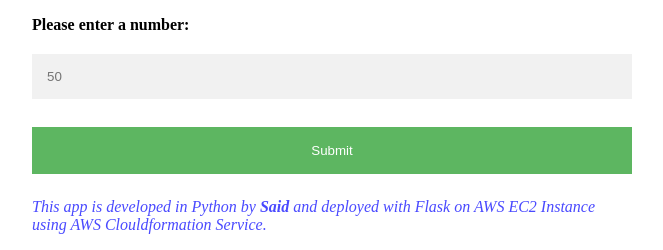
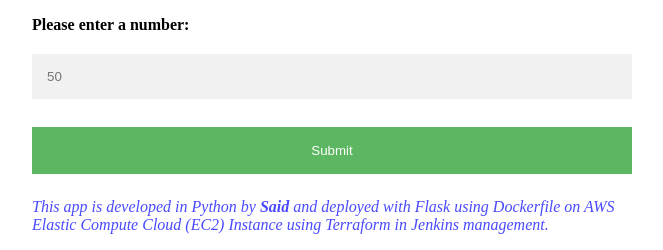
Before and after one commit to msaidcevik/DevOps-first-project, a Flask app: page / in a window 1280 px wide. Shown: the part 551-801 px from the top of the page, without its empty margins (308-971 px from the left). Run offline with Flask 3, Linux system fonts and the light colour scheme.

Commit message:
Update index.html

```diff
--- a/app/templates/index.html
+++ b/app/templates/index.html
@@ -73,7 +73,7 @@
     {% endif %}
   </form>
 
-  <p class="footnote"><i>This app is developed in Python by <b>{{ developer_name }}</b> and deployed with Flask on AWS EC2 Instance using AWS Clouldformation Service.</i></p>
+  <p class="footnote"><i>This app is developed in Python by <b>{{ developer_name }}</b> and deployed with Flask using Dockerfile on AWS Elastic Compute Cloud (EC2) Instance using Terraform in Jenkins management.</i></p>
 </body>
 
 </html>
```
